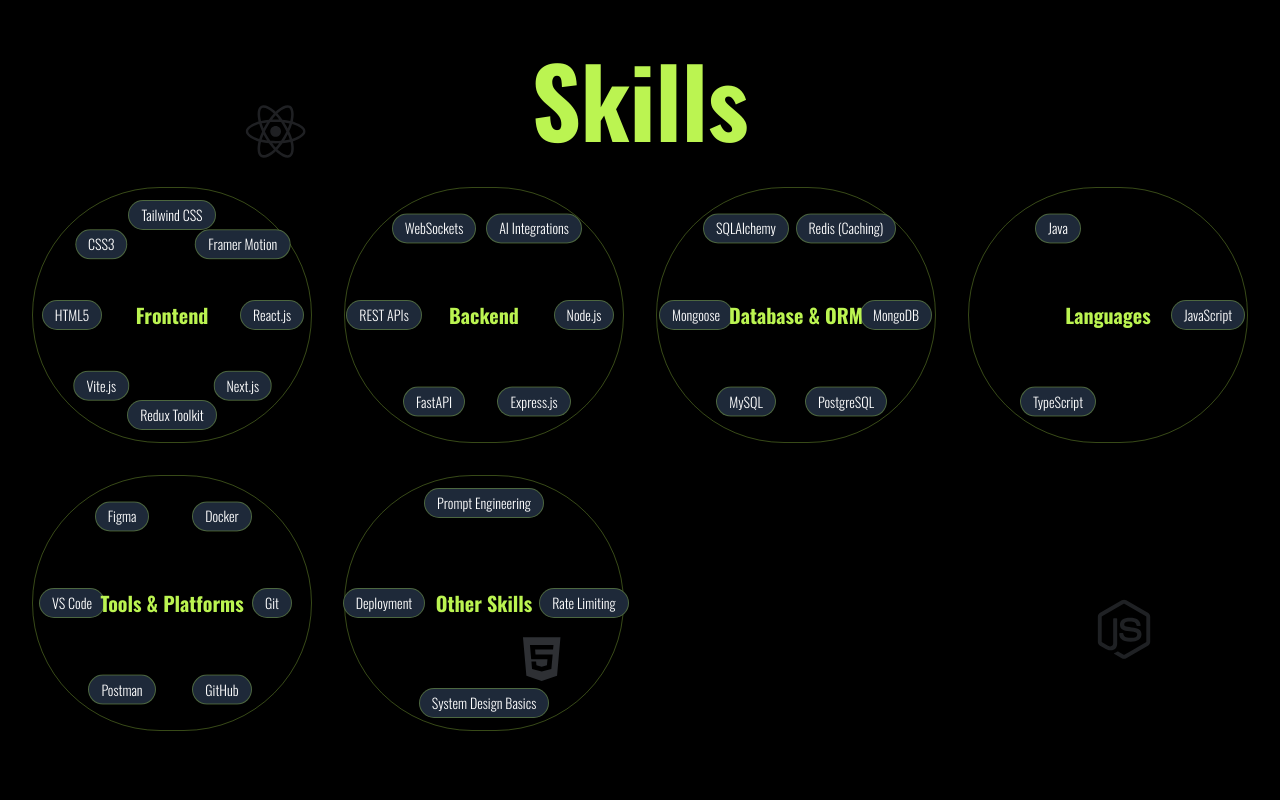
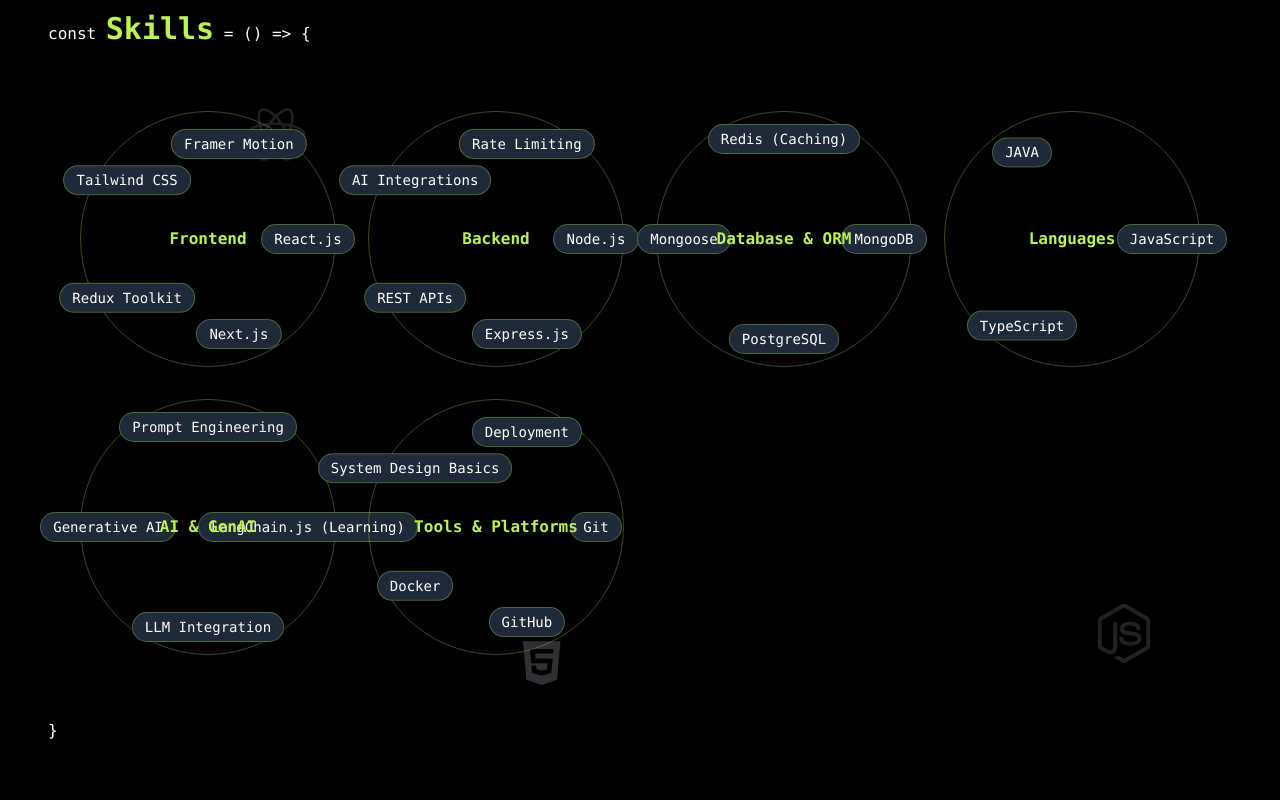
Before and after one commit to Parthsingh14/Portfolio, a React (Vite) app: page / in a window 1280 px wide. Shown: the part 1380-2180 px from the top of the page. Built offline with nearby package versions, Linux system fonts and the light colour scheme.

Commit message:
Updated Skills section

```diff
--- a/src/components/Skills.jsx
+++ b/src/components/Skills.jsx
@@ -1,63 +1,63 @@
 // components/Skills.jsx
 import { motion } from "framer-motion";
-import FloatingIcons from "./FloatingIcons";
 
 const skillsData = {
   Frontend: [
     "React.js",
     "Next.js",
     "Redux Toolkit",
-    "Vite.js",
-    "HTML5",
-    "CSS3",
     "Tailwind CSS",
     "Framer Motion",
   ],
   Backend: [
     "Node.js",
     "Express.js",
-    "FastAPI",
     "REST APIs",
-    "WebSockets",
     "AI Integrations",
+    "Rate Limiting",
   ],
   "Database & ORM": [
     "MongoDB",
     "PostgreSQL",
-    "MySQL",
     "Mongoose",
-    "SQLAlchemy",
     "Redis (Caching)",
   ],
-  Languages: ["JavaScript", "TypeScript", "Java"],
+  Languages: ["JavaScript", "TypeScript","JAVA"],
+  "AI & GenAI": [
+    "LangChain.js (Learning)",
+    "LLM Integration",
+    "Generative AI",
+    "Prompt Engineering",
+  ],
   "Tools & Platforms": [
     "Git",
     "GitHub",
-    "Postman",
-    "VS Code",
-    "Figma",
     "Docker",
-  ],
-  "Other Skills": [
-    "Rate Limiting",
     "System Design Basics",
     "Deployment",
-    "Prompt Engineering",
   ],
 };
 
+
 function Skills() {
   return (
-    <div className="relative">
-      {/* <FloatingIcons /> */}
-      <section id="skills" className="relative py-20">
-        <motion.h2
-          whileHover={{ textShadow: "0px 0px 15px rgba(163,230,53,1)" }}
-          className="my-10 text-center text-3xl md:text-4xl lg:text-8xl text-lime-300 font-extrabold"
+    <div className="relative font-mono bg-transparent text-white">
+      <section id="skills" className="relative py-20 px-6 md:px-12">
+        {/* Function-style heading */}
+        <motion.pre
+          whileHover={{
+            textShadow: "0px 0px 15px rgba(163,230,53,1)",
+          }}
+          className="text-left whitespace-pre-wrap mb-16"
         >
-          Skills
-        </motion.h2>
+          <span className="text-white text-md">const </span>
+          <span className="text-lime-300 text-xl md:text-3xl font-bold cursor-pointer transition duration-300 hover:text-lime-200 hover:drop-shadow-[0_0_6px_rgba(163,230,53,0.8)]">
+            Skills
+          </span>
+          <span className="text-white"> = () =&gt; {"{"} </span>
+        </motion.pre>
 
+        {/* Skills Circles */}
         <div className="grid grid-cols-1 md:grid-cols-2 lg:grid-cols-4 gap-8 px-8">
           {Object.entries(skillsData).map(([category, skills], catIndex) => (
             <motion.div
@@ -70,7 +70,7 @@
             >
               <div className="absolute inset-0 rounded-full border border-lime-300/30 flex items-center justify-center">
                 <motion.h3
-                  className="text-xl text-lime-300 font-bold z-10  px-4"
+                  className="text-md text-lime-300 font-bold z-10 px-4"
                   whileHover={{ scale: 1.1 }}
                 >
                   {category}
@@ -112,6 +112,11 @@
             </motion.div>
           ))}
         </div>
+
+        {/* Closing bracket */}
+        <motion.pre className="text-left whitespace-pre-wrap mt-16">
+          <span className="text-white">{"}"}</span>
+        </motion.pre>
       </section>
     </div>
   );
```
